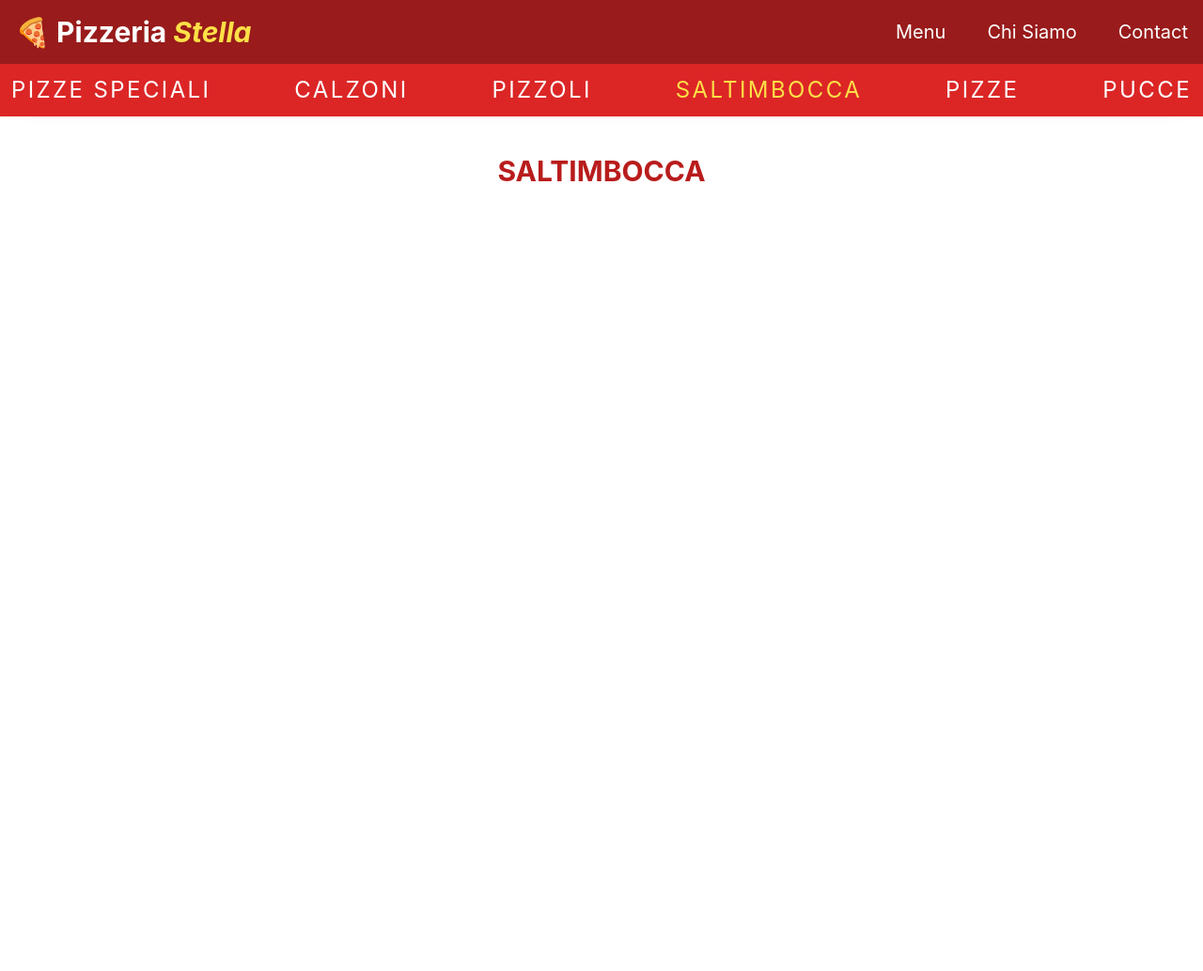
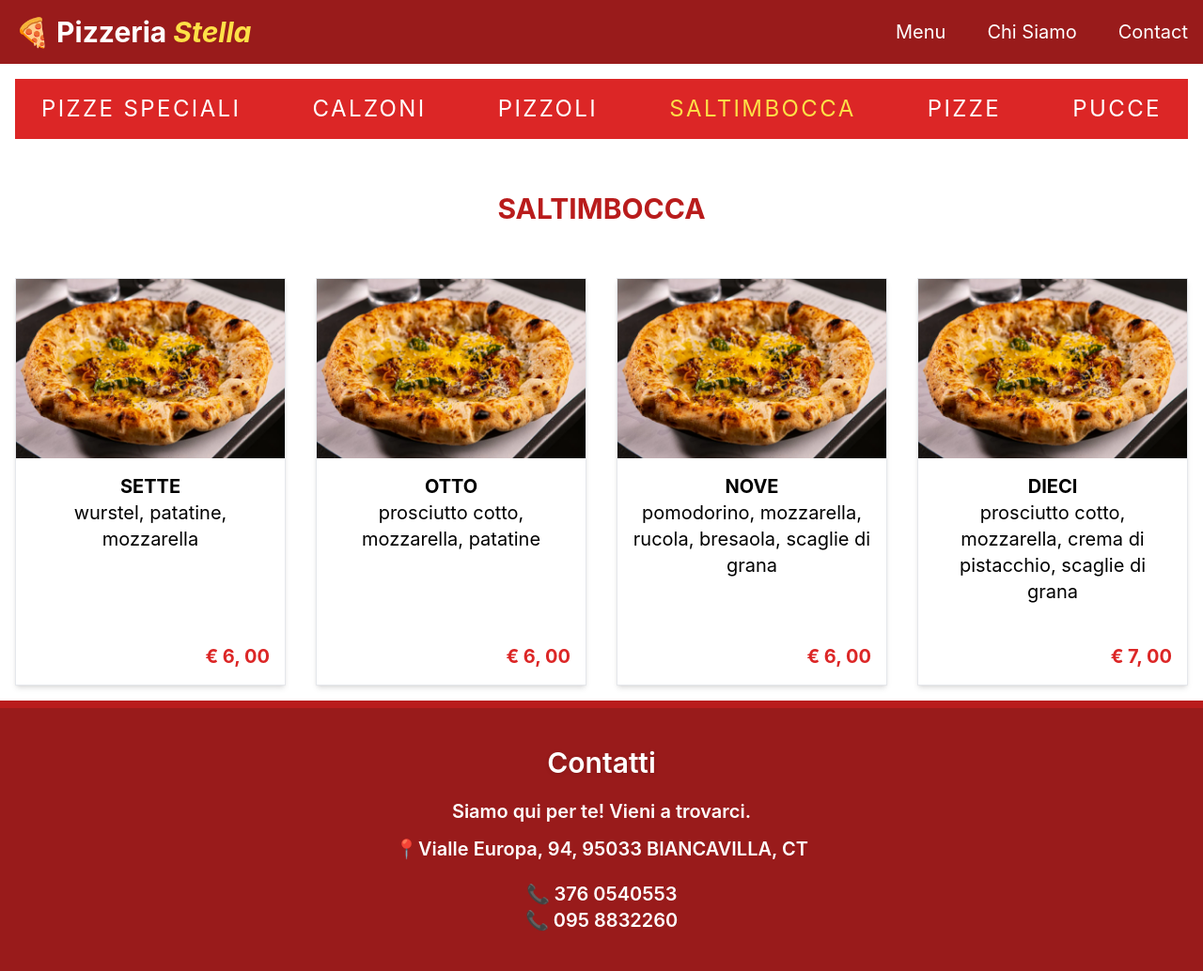
Before and after one commit to LuxitaLucia/pizzeriaS, a plain HTML site: page menu/saltimbocca/index.html in a window 1280 px wide. Shown: the whole page at 94% size. Before the commit the page ends 800 px from the top, so only its background shows below. Drawn offline with nearby package versions, Linux system fonts and the light colour scheme.

Commit message:
saltimbocca section done

```diff
--- a/menu/saltimbocca/index.html
+++ b/menu/saltimbocca/index.html
@@ -12,8 +12,9 @@
   </head>
 
   <body>
+    <header>
       <!-- Navbar -->
-    <nav class="bg-red-800 p-4 shadow-2xl">
+      <nav class="bg-red-800 p-4">
         <div class="container mx-auto flex justify-between items-center">
           <a href="/" class="text-white text-3xl font-bold"
             >🍕 Pizzeria <i class="text-yellow-300">Stella</i>
@@ -41,7 +42,9 @@
         <!-- Meniu mobil ascuns -->
         <div id="mobile-menu" class="hidden md:hidden bg-red-700 p-3">
           <a href="/menu/calzoni" class="block text-yellow-300 py-2">Menu</a>
-        <a href="/about-us" class="block text-white py-2 hover:text-yellow-300"
+          <a
+            href="/about-us"
+            class="block text-white py-2 hover:text-yellow-300"
             >Chi Siamo</a
           >
           <a href="/contact" class="block text-white py-2 hover:text-yellow-300"
@@ -50,41 +53,56 @@
         </div>
       </nav>
 
-    <div class="bg-red-600 w-full flex justify-between items-center flex-wrap">
+      <section class="p-4">
+        <div
+          class="bg-red-600 w-full flex justify-between items-center flex-wrap p-4"
+        >
+          <div>
             <a
               href="/menu/pizze-speciali"
               class="p-3 text-white text-2xl tracking-widest cursor-pointer hover:text-yellow-300"
             >
               PIZZE SPECIALI
             </a>
+          </div>
 
+          <div>
             <a
               href="/menu/calzoni"
               class="p-3 text-white text-2xl tracking-widest cursor-pointer hover:text-yellow-300"
             >
               CALZONI
             </a>
+          </div>
 
+          <div>
             <a
               href="/menu/pizzoli"
               class="p-3 text-white text-2xl tracking-widest cursor-pointer hover:text-yellow-300"
             >
               PIZZOLI
             </a>
+          </div>
 
+          <div>
             <a
               href="/menu/saltimbocca"
               class="p-3 text-2xl tracking-widest cursor-pointer text-yellow-300"
             >
               SALTIMBOCCA
             </a>
+          </div>
+
+          <div>
             <a
               href="/menu/pizze"
               class="p-3 text-white text-2xl tracking-widest cursor-pointer hover:text-yellow-300"
             >
               PIZZE
             </a>
+          </div>
 
+          <div>
             <a
               href="/menu/pucce"
               class="p-3 text-white text-2xl tracking-widest cursor-pointer hover:text-yellow-300"
@@ -92,14 +110,160 @@
               PUCCE
             </a>
           </div>
+        </div>
+      </section>
+    </header>
 
+    <main>
       <!-- Secțiune submeniu -->
-    <section class="container mx-auto py-10">
-      <h2 class="text-3xl font-bold text-center text-red-700 mb-6">
-        SALTIMBOCCA
-      </h2>
+      <section class="container mx-auto py-10 text-red-700">
+        <h1 class="text-3xl font-bold text-center">SALTIMBOCCA</h1>
       </section>
+      <!-- Secțiune meniu -->
+      <section class="container mx-auto p-4">
+        <div
+          class="grid grid-cols-1 sm:grid-cols-2 lg:grid-cols-3 xl:grid-cols-4 gap-8"
+        >
+          <!-- Pizza 1 -->
+          <div
+            class="h-full border border-gray-200 text-center shadow-md transition duration-1000 hover:shadow-xl"
+          >
+            <div class="overflow-hidden">
+              <img
+                src="/photos/Carbonara.web.webp"
+                alt="Pizza  CARBONARA"
+                class="scale-1 hover:scale-125 duration-1000"
+              />
+            </div>
+            <div
+              class="p-4 text-xl flex flex-col justify-between gap-2 min-h-[200px] sm:min-h-[214px] xl:min-h-[241px]"
+            >
+              <div>
+                <h3 class="font-bold">SETTE</h3>
+                <p>wurstel, patatine, mozzarella</p>
+              </div>
+              <div>
+                <div class="flex justify-between gap-2">
+                  <p class="text-red-600 font-bold"></p>
+                  <p class="text-red-600 font-bold">€ 6, 00</p>
+                </div>
+              </div>
+            </div>
+          </div>
+          <!-- Pizza 2 -->
+          <div
+            class="h-full border border-gray-200 text-center shadow-md transition duration-1000 hover:shadow-xl"
+          >
+            <div class="overflow-hidden">
+              <img
+                src="/photos/Carbonara.web.webp"
+                alt="Pizza  CARBONARA"
+                class="scale-1 hover:scale-125 duration-1000"
+              />
+            </div>
+            <div
+              class="p-4 text-xl flex flex-col justify-between gap-2 min-h-[200px] sm:min-h-[214px] xl:min-h-[241px]"
+            >
+              <div>
+                <h3 class="font-bold">OTTO</h3>
+                <p>prosciutto cotto, mozzarella, patatine</p>
+              </div>
+              <div>
+                <div class="flex justify-between gap-2">
+                  <p class="text-red-600 font-bold"></p>
+                  <p class="text-red-600 font-bold">€ 6, 00</p>
+                </div>
+              </div>
+            </div>
+          </div>
+          <!-- Pizza 3 -->
+          <div
+            class="h-full border border-gray-200 text-center shadow-md transition duration-1000 hover:shadow-xl"
+          >
+            <div class="overflow-hidden">
+              <img
+                src="/photos/Carbonara.web.webp"
+                alt="Pizza  CARBONARA"
+                class="scale-1 hover:scale-125 duration-1000"
+              />
+            </div>
+            <div
+              class="p-4 text-xl flex flex-col justify-between gap-2 min-h-[200px] sm:min-h-[214px] xl:min-h-[241px]"
+            >
+              <div>
+                <h3 class="font-bold">NOVE</h3>
+                <p>
+                  pomodorino, mozzarella, rucola, bresaola, scaglie di grana
+                </p>
+              </div>
+              <div>
+                <div class="flex justify-between gap-2">
+                  <p class="text-red-600 font-bold"></p>
+                  <p class="text-red-600 font-bold">€ 6, 00</p>
+                </div>
+              </div>
+            </div>
+          </div>
+          <!-- Pizza 4 -->
+          <div
+            class="h-full border border-gray-200 text-center shadow-md transition duration-1000 hover:shadow-xl"
+          >
+            <div class="overflow-hidden">
+              <img
+                src="/photos/Carbonara.web.webp"
+                alt="Pizza  CARBONARA"
+                class="scale-1 hover:scale-125 duration-1000"
+              />
+            </div>
+            <div
+              class="p-4 text-xl flex flex-col justify-between gap-2 min-h-[200px] sm:min-h-[214px] xl:min-h-[241px]"
+            >
+              <div>
+                <h3 class="font-bold">DIECI</h3>
+                <p>
+                  prosciutto cotto, mozzarella, crema di pistacchio, scaglie di
+                  grana
+                </p>
+              </div>
+              <div>
+                <div class="flex justify-between gap-2">
+                  <p class="text-red-600 font-bold"></p>
+                  <p class="text-red-600 font-bold">€ 7, 00</p>
+                </div>
+              </div>
+            </div>
+          </div>
+        </div>
+      </section>
+    </main>
 
+    <footer class="bg-red-800 border-t-8 border-red-700">
+      <section>
+        <div
+          class="mx-auto text-center text-xl animate-fadeInUp delay-800 duration-1000 my-auto p-10 font-semibold text-white"
+        >
+          <h2 class="text-3xl drop-shadow mb-5">Contatti</h2>
+          <div class="flex flex-col gap-3 my-5">
+            <p>Siamo qui per te! Vieni a trovarci.</p>
+            <p>📍Vialle Europa, 94, 95033 BIANCAVILLA, CT</p>
+          </div>
+          <div>
+            <ul>
+              <li>
+                <a href="tel:3760540553" class="hover:text-yellow-500"
+                  >📞 376 0540553</a
+                >
+              </li>
+              <li>
+                <a href="tel:0958832260" class="hover:text-yellow-500"
+                  >📞 095 8832260</a
+                >
+              </li>
+            </ul>
+          </div>
+        </div>
+      </section>
+    </footer>
     <!-- Script pentru meniu mobil -->
     <script>
       document
```
Lines whose indentation alone changed are shown as unchanged.
